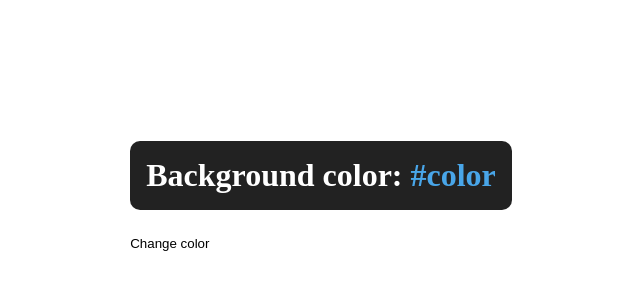
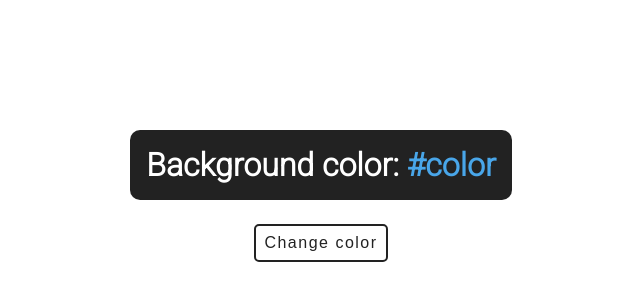
Before and after one commit to Artur-Petrov/Background-color-changing, a plain HTML site: page index.html in a window 1280 px wide. Shown: the part 204-504 px from the top of the page, without its empty margins (319-959 px from the left). Drawn offline with Linux system fonts and the light colour scheme.

Commit message:
finished HTML + CSS structure

```diff
--- a/index.html
+++ b/index.html
@@ -8,6 +8,9 @@
     <title>Color changer</title>
     <link rel="stylesheet" href="styles/style.css">
     <link rel="stylesheet" href="styles/reset.css">
+    <link rel="preconnect" href="https://fonts.googleapis.com">
+    <link rel="preconnect" href="https://fonts.gstatic.com" crossorigin>
+    <link href="https://fonts.googleapis.com/css2?family=Roboto:ital,wght@0,300;1,300&display=swap" rel="stylesheet">
 </head>
 <body>
 <div class="container">
--- a/styles/style.css
+++ b/styles/style.css
@@ -3,6 +3,11 @@ body{
     display: flex;
     justify-content: center;
     align-items: center;
+    font-family: "Roboto", sans-serif;
+    font-weight: 300;
+}
+.container{
+    text-align: center;
 }
 h1{
     background-color: #222;
@@ -15,3 +20,18 @@ h1{
 .color{
     color: #49a6e9;
 }
+.btn{
+    background-color: transparent;
+    padding: 8px;
+    border: 2px solid #222;
+    font-size: 16px;
+    letter-spacing: 1.5px;
+    color:  #222;
+    border-radius: 5px;
+    transition: 0.3s ease-out;
+}
+.btn:hover{
+    background-color: #222;
+    color: #fff;
+    transition: 0.3s ease-in;
+}
```
